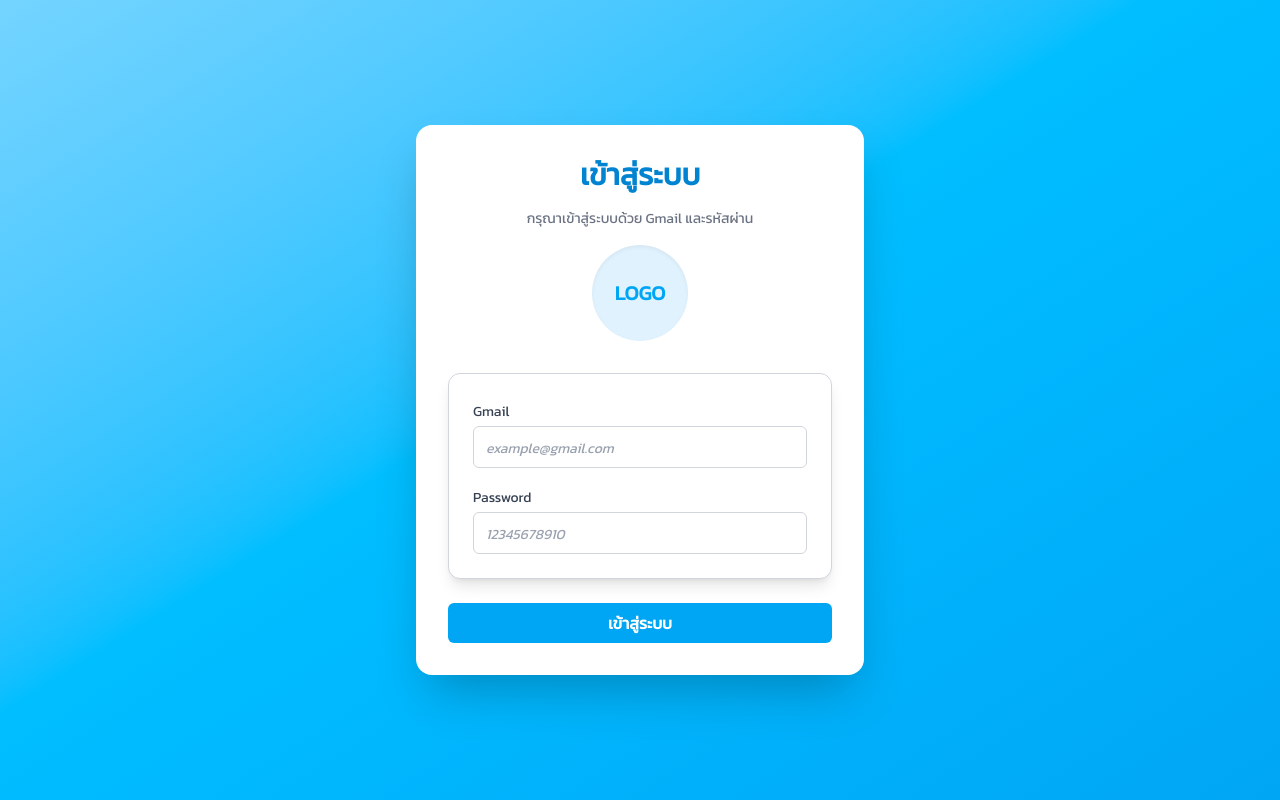
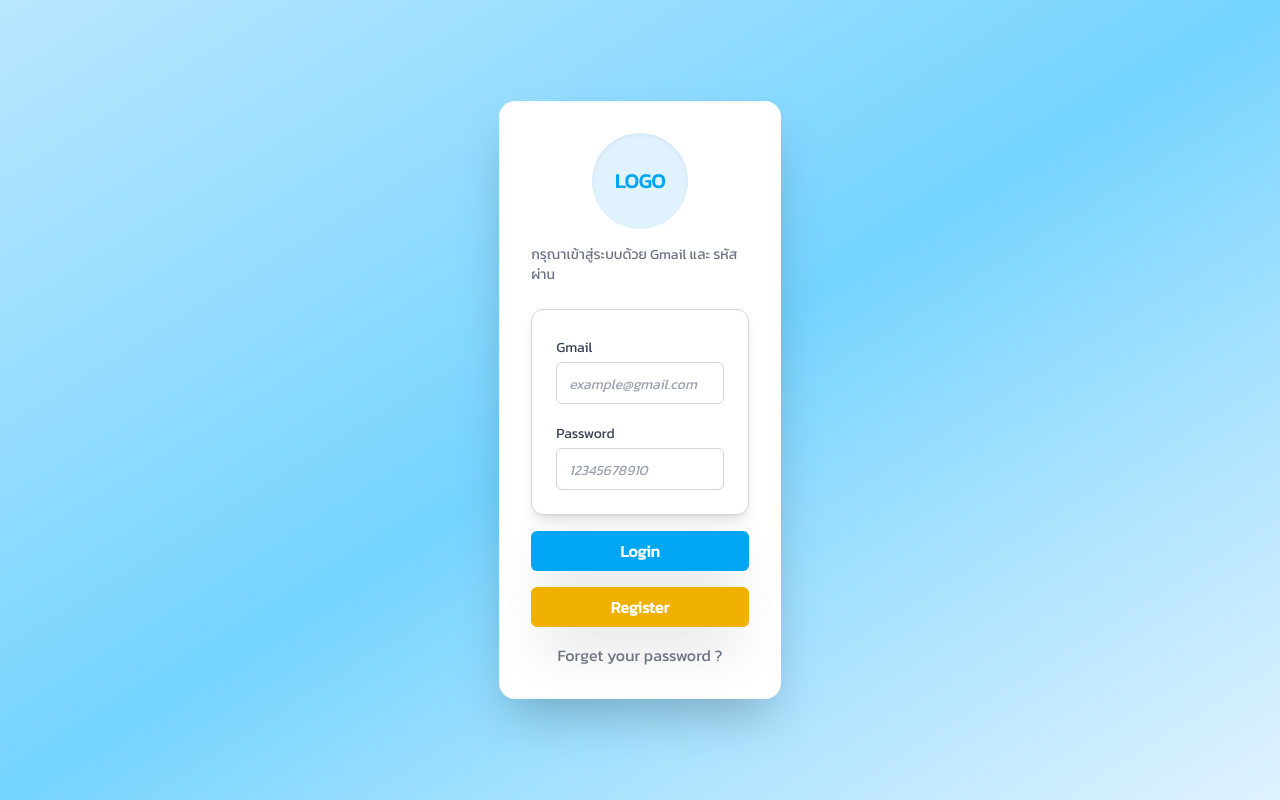
Before and after one commit to panuwit009/dtstock, a Next.js app: page / in a window 1280 px wide. Built offline with nearby package versions, Linux system fonts and the light colour scheme.

Commit message:
ui login v4

```diff
--- a/src/app/components/login.tsx
+++ b/src/app/components/login.tsx
@@ -3,24 +3,24 @@ import { setIslogin } from "../type";
 
 export default function Login({ setIslogin }: setIslogin) {
   return (
-    <div className="bg-gradient-to-br from-sky-300 via-sky-400 to-sky-500 min-h-screen w-screen flex justify-center items-center">
-      <div className="w-[90%] max-w-md bg-white rounded-2xl shadow-2xl p-8">
+    <div className="bg-gradient-to-br from-sky-200 via-sky-300 to-sky-100 min-h-screen w-screen flex justify-center items-center">
+      <div className="w-[90%] md:w-[22%] max-w-md bg-white rounded-2xl shadow-2xl p-8">
         <div className="flex flex-col items-center space-y-4">
-          <div className="text-3xl font-bold text-sky-600">เข้าสู่ระบบ</div>
-          <div className="text-gray-500 text-sm">กรุณาเข้าสู่ระบบด้วย Gmail และรหัสผ่าน</div>
+          {/* <div className="text-3xl font-bold text-sky-600">Login</div> */}
           <div className="w-24 h-24 bg-sky-100 rounded-full flex items-center justify-center text-sky-500 text-xl font-bold shadow-inner">
             LOGO
           </div>
+          <div className="text-gray-500 text-sm">กรุณาเข้าสู่ระบบด้วย Gmail และ รหัสผ่าน</div>
         </div>
 
-        <div className="mt-8 space-y-6">
+        <div className="mt-6 space-y-4">
             <div className="bg-white p-6 rounded-xl border border-gray-300 shadow-lg space-y-4">
                 <div>
                     <label className="text-sm font-medium text-gray-700">Gmail</label>
                     <input
                     type="email"
                     placeholder="example@gmail.com"
-                    className="placeholder-gray-400 placeholder:text-sm placeholder:italic mt-1 w-full px-3 py-2 rounded-md border border-gray-300 focus:border-sky-500 focus:ring-1 focus:ring-sky-200 outline-none transition"
+                    className="placeholder-gray-400 placeholder:text-sm placeholder:italic text-black mt-1 w-full px-3 py-2 rounded-md border border-gray-300 focus:border-sky-500 focus:ring-1 focus:ring-sky-200 outline-none transition"
                     />
                 </div>
 
@@ -34,15 +34,20 @@ export default function Login({ setIslogin }: setIslogin) {
                 </div>
             </div>
 
+          <button onClick={() => {alert("เข้าสู่ระบบสำเร็จ"); setIslogin(true);}}
+            className="w-full bg-sky-500 text-white font-semibold py-2 rounded-md hover:bg-sky-600 transition active:scale-[0.98] shadow-2xl duration-300 hover:scale-95"
+          >
+            Login
+          </button>
+
           <button
-            onClick={() => {
-              alert("เข้าสู่ระบบสำเร็จ");
-              setIslogin(true);
-            }}
-            className="w-full bg-sky-500 text-white font-semibold py-2 rounded-md hover:bg-sky-600 transition active:scale-[0.98]"
+            className="w-full bg-yellow-500 text-white font-semibold py-2 rounded-md hover:bg-yellow-600 transition active:scale-[0.98] shadow-2xl duration-300 hover:scale-95"
           >
-            เข้าสู่ระบบ
+            Register
           </button>
+
+          <div className="text-gray-500 text-center">Forget your password ?</div>
+
         </div>
       </div>
     </div>
```
